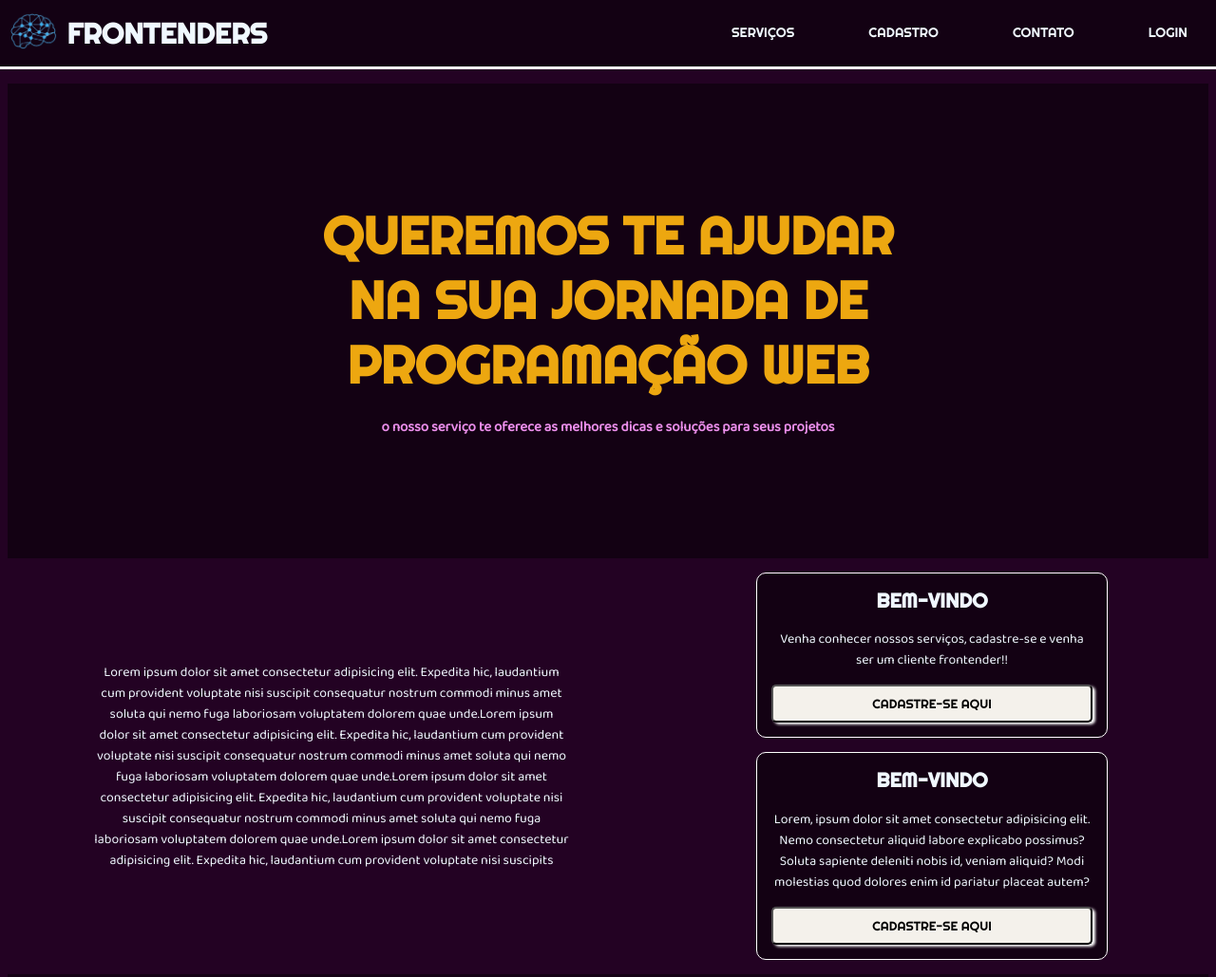
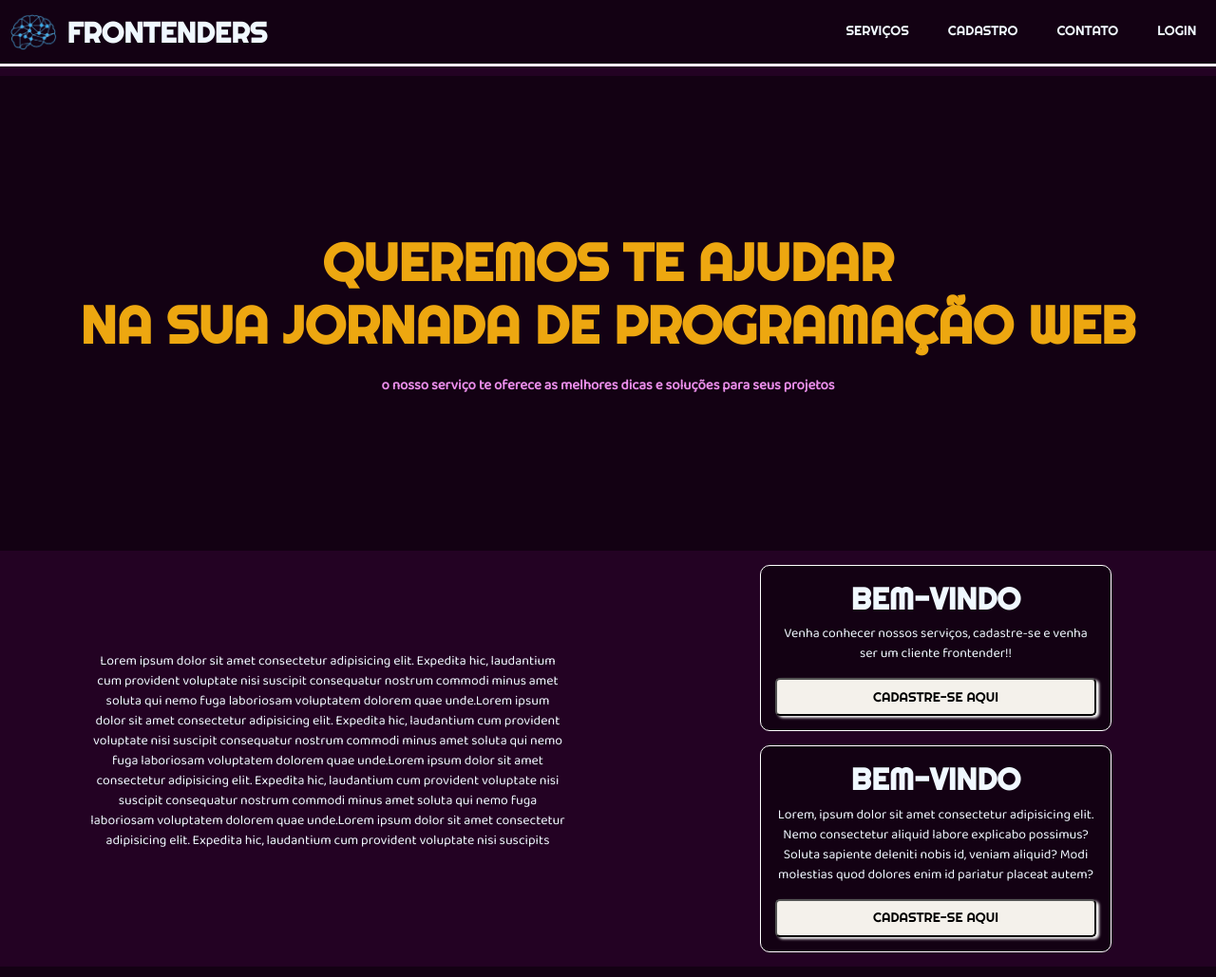
Before and after one commit to GuilhermeBrito89/FRONTENDERS, a plain HTML site: page index.html in a window 1280 px wide. Shown: the top 1029 px of the page at 95% size. Drawn offline with nearby package versions, Linux system fonts and the light colour scheme.

Commit message:
deletaçao de codigos desnecessarios (deixar os codigos mais clean)

```diff
--- a/css/projeto2.css
+++ b/css/projeto2.css
@@ -6,10 +6,12 @@
 body {
   background-color: rgb(35, 2, 35);
   color: aliceblue;
-  height: fit-content;
+  height: 100%;
   display: flex;
   flex-wrap: wrap;
-  width: fit-content;
+  width: 100%;
+  display: flex;
+  justify-content: center;
 
 }
 
@@ -24,30 +26,23 @@ html {
   width: 100%;
   border-bottom: solid 3px white;
   position: fixed;
-  top: 0;
-  left: 0;
-  right: 0;
   background-color: rgb(19, 1, 19);
   display: flex;
-  justify-content: space-between;
   font-size: 14px;
 }
 
 #area-logo{
-  height: fit-content;
-  width: fit-content;
   margin: auto;
   margin-left: 10px;
-}
-
-#area-mapadosite{
-  width: fit-content;
-  height: fit-content;
 }
 
 #logo {
   display: flex;
   margin: auto;
+}
+
+#logo h1{
+  font-weight: bold;
 }
 
 #logoimg img {
@@ -66,43 +61,30 @@ html {
 #lista {
   list-style: none;
   height: 65px;
-  width: 500px;
+  width: 450px;
   display: flex;
-  flex-direction: row;
   justify-content: space-between;
-  float: right;
-  position: relative;
-  right: 20px;
   font-family: 'Righteous', cursive;
   margin: auto;
   padding: auto;
   text-align: center;
-  margin-top: 5px;
 
 }
 
 #lista li {
   color: aliceblue;
-  height: fit-content;
-  width: fit-content;
   padding: 10px;
 }
 
 .areas {
-  position: relative;
-  top: 10px;
-  width: fit-content;
   height: fit-content;
-  position: relative;
-  top: 10px;
-  justify-content: center;
+  margin: auto;
 }
 
 .areas:hover {
   background-color: rgb(35, 2, 35);
   border: solid rgb(237, 167, 16) 3px;
   border-radius: 15px;
-
 }
 
 /*/////////////////////MENU////////////////////////////////////*/
@@ -115,12 +97,10 @@ main {
 #introduçao {
   width: 100%;
   height: 500px;
-  padding: 0px;
   text-align: center;
   background-color: rgb(19, 1, 19);
-  flex-direction: column;
   display: flex;
-  justify-content: center;
+  margin: auto;
   margin-top: 80px;
   background-image: url(../img/tumblr_ot4npmTtUD1uzwgsuo1_400.gif);
   background-repeat: no-repeat;
@@ -130,35 +110,26 @@ main {
 
 #textintroduçao {
   flex-wrap: wrap;
-  text-align: center;
   padding: 40px;
   margin: auto;
-  padding: 20px;
   width: fit-content;
-  max-width: 700px;
 }
 
 #textintroduçao h1 {
-  text-align: center;
-  width: fit-content;
   margin: auto;
   font-size: 55px;
   font-family: 'Righteous', cursive;
   color: rgb(237, 167, 16);
+  font-weight: bold;
 }
 
 #smalltext {
   font-size: 15px;
   color: rgb(234, 142, 234);
-  text-align: center;
   margin: auto;
   margin-top: 20px;
   font-family: 'Baloo 2', cursive;
   font-weight: bold;
-}
-
-#introduçao p {
-  text-align: center;
 }
 
 #pósintrodução {
--- a/index.html
+++ b/index.html
@@ -7,6 +7,9 @@
   <meta name="viewport" content="width=device-width, initial-scale=1.0">
   <title>Frontenders</title>
   <link rel="icon" type="image/x-icon" href="./img/1665933565708.png">
+  <!--bot css-->
+  <link rel="stylesheet" href="https://stackpath.bootstrapcdn.com/bootstrap/4.1.3/css/bootstrap.min.css" integrity="sha384-MCw98/SFnGE8fJT3GXwEOngsV7Zt27NXFoaoApmYm81iuXoPkFOJwJ8ERdknLPMO" crossorigin="anonymous">
+  <!--bot css-->
   <link rel="stylesheet" href="./css/projeto2.css">
 
 </head>
```
